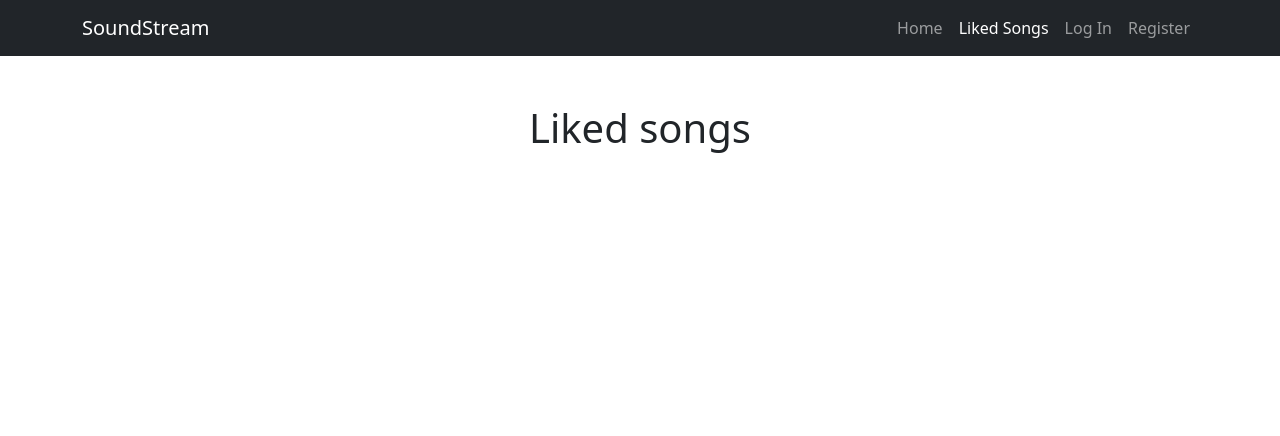
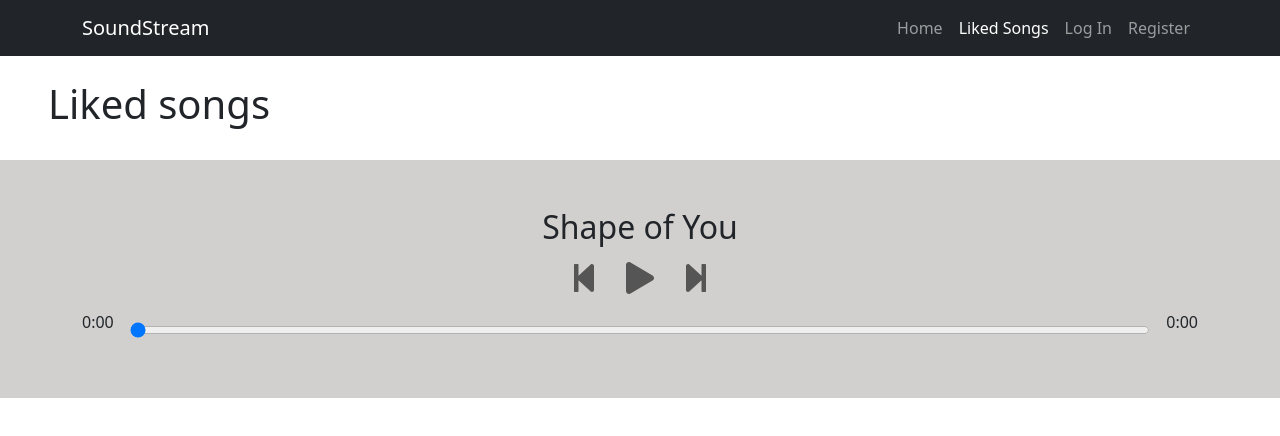
Before and after one commit to adnankuljancic/soundstream, a React (Create React App) app in the folder frontend/: page /liked-songs in a window 1280 px wide. Shown: the top 436 px of the page. Built offline with nearby package versions, Linux system fonts and the light colour scheme.

Commit message:
Player updated

```diff
--- a/frontend/package.json
+++ b/frontend/package.json
@@ -10,6 +10,7 @@
     "react": "^18.2.0",
     "react-bootstrap": "^2.7.4",
     "react-dom": "^18.2.0",
+    "react-icons": "^4.9.0",
     "react-router-bootstrap": "^0.26.2",
     "react-router-dom": "^6.11.2",
     "react-scripts": "5.0.1",
--- a/frontend/src/components/Home/Home.jsx
+++ b/frontend/src/components/Home/Home.jsx
@@ -2,7 +2,7 @@ import { CardGroup } from 'react-bootstrap';
 import { PlaylistCard } from '../PlaylistCard/PlaylistCard';
 export const Home = () => {
   return (
-    <div className='container'>
+    <div className='container my-3'>
       <h1 className='mt-5'>Welcome to SoundStream!</h1>
       <p className='mb-5'>Select a playlist and enjoy listening.</p>
       <CardGroup>
--- a/frontend/src/components/LikedSongs/LikedSongs.jsx
+++ b/frontend/src/components/LikedSongs/LikedSongs.jsx
@@ -1,7 +1,28 @@
+import "./LikedSongs.css";
+import { Player } from "../Player/Player"
 export const LikedSongs = () => {
-    return (
-      <div className='container'>
-        <h1 className='text-center my-5'>Liked songs</h1>
+  const songs = [
+    {
+      name: 'Shape of You',
+      url: 'https://www.soundhelix.com/examples/mp3/SoundHelix-Song-1.mp3',
+    },
+    {
+      name: 'Dance Monkey',
+      url: 'https://www.soundhelix.com/examples/mp3/SoundHelix-Song-2.mp3',
+    },
+    {
+      name: 'Blinding Lights',
+      url: 'https://www.soundhelix.com/examples/mp3/SoundHelix-Song-3.mp3',
+    },
+  ];
+
+  return (
+    <div>
+      <div className='py-4'>
+        <h1 className='ms-5'>Liked songs</h1>
       </div>
-    );
-  };
+      <Player songs={songs}/>
+
+    </div>
+  );
+};
--- a/frontend/src/components/LogIn/LogIn.css
+++ b/frontend/src/components/LogIn/LogIn.css
@@ -0,0 +1,3 @@
+#loginContainer {
+    max-width: 800px;
+}
--- a/frontend/src/components/LogIn/LogIn.jsx
+++ b/frontend/src/components/LogIn/LogIn.jsx
@@ -4,7 +4,7 @@ import "./LogIn.css";
 
 export const LogIn = () => {
   return (
-    <div className="container">
+    <div className="container" id="loginContainer">
       <h1 className="my-5 text-center">Log in to SoundStream</h1>
       <Form>
         <Form.Group className="mb-3" controlId="formBasicEmail">
--- /dev/null
+++ b/frontend/src/components/Player/Player.css
@@ -0,0 +1,12 @@
+.icon {
+    font-size: 32px;
+    color: #555555;
+}
+
+.player {
+    background-color: #D1D0CE;
+}
+
+.progress-bar {
+    width: 100%;
+}
--- /dev/null
+++ b/frontend/src/components/Player/Player.jsx
@@ -0,0 +1,101 @@
+import React, { useState, useRef, useEffect } from 'react';
+import { FaPlay, FaPause, FaStepForward, FaStepBackward } from 'react-icons/fa';
+import './Player.css';
+
+export const Player = ({ songs }) => {
+  const [currentIndex, setCurrentIndex] = useState(0);
+  const [isPlaying, setIsPlaying] = useState(false);
+  const [currentTime, setCurrentTime] = useState(0);
+  const [duration, setDuration] = useState(0);
+  const currentSong = songs[currentIndex];
+  const audioRef = useRef(null);
+
+  const handlePlayPause = () => {
+    if (isPlaying) {
+      audioRef.current.pause();
+    } else {
+      audioRef.current.play();
+    }
+    setIsPlaying((prevIsPlaying) => !prevIsPlaying);
+  };
+
+  const handleNext = () => {
+    setCurrentIndex((prevIndex) => (prevIndex === songs.length - 1 ? 0 : prevIndex + 1));
+  };
+
+  const handlePrevious = () => {
+    setCurrentIndex((prevIndex) => (prevIndex === 0 ? songs.length - 1 : prevIndex - 1));
+  };
+
+  const handleCanPlayThrough = () => {
+    if (isPlaying) {
+      audioRef.current.play();
+    }
+  };
+
+  const formatTime = (timeInSeconds) => {
+    const minutes = Math.floor(timeInSeconds / 60);
+    const seconds = Math.floor(timeInSeconds % 60);
+    return `${minutes}:${seconds < 10 ? '0' : ''}${seconds}`;
+  };
+
+  const handleTimeUpdate = (event) => {
+    setCurrentTime(event.target.currentTime);
+  };
+
+  const handleSeek = (event) => {
+    const seekTime = event.target.value;
+    setCurrentTime(seekTime);
+    const audioElement = audioRef.current;
+    audioElement.currentTime = seekTime;
+  };
+
+  useEffect(() => {
+    const audioElement = audioRef.current;
+
+    const handleLoadedMetadata = () => {
+      setDuration(audioElement.duration);
+    };
+
+    audioElement.addEventListener('loadedmetadata', handleLoadedMetadata);
+    audioElement.addEventListener('timeupdate', handleTimeUpdate);
+
+    return () => {
+      audioElement.removeEventListener('loadedmetadata', handleLoadedMetadata);
+      audioElement.removeEventListener('timeupdate', handleTimeUpdate);
+    };
+  }, []);
+
+  return (
+    <div className="d-flex flex-column align-items-center py-5 player">
+      <h2>{currentSong.name}</h2>
+      <audio
+        ref={audioRef}
+        src={currentSong.url}
+        controls={false}
+        onCanPlayThrough={handleCanPlayThrough}
+      />
+      <div className="controls my-2">
+        <FaStepBackward className="icon" onClick={handlePrevious} />
+        {isPlaying ? (
+          <FaPause className="icon mx-4" onClick={handlePlayPause} />
+        ) : (
+          <FaPlay className="icon mx-4" onClick={handlePlayPause} />
+        )}
+        <FaStepForward className="icon" onClick={handleNext} />
+      </div>
+      <div className="progress-container container mt-2 d-flex align-items-center">
+        <p>{formatTime(currentTime)}</p>
+        <input
+          type="range"
+          min={0}
+          max={duration}
+          value={currentTime}
+          onChange={handleSeek}
+          className="progress-bar mx-3"
+        />
+        <p>{formatTime(duration)}</p>
+      </div>
+    </div>
+  );
+};
--- a/frontend/src/components/Register/Register.css
+++ b/frontend/src/components/Register/Register.css
@@ -0,0 +1,3 @@
+#registerContainer {
+    max-width: 800px;
+}
--- a/frontend/src/components/Register/Register.jsx
+++ b/frontend/src/components/Register/Register.jsx
@@ -27,7 +27,7 @@ export const Register = () => {
   };
 
   return (
-    <div className="container">
+    <div className="container" id="registerContainer">
       <h1 className="my-5 text-center">Register for SoundStream</h1>
       <Form onSubmit={handleSubmit}>
         <Form.Group className="mb-3" controlId="formBasicFullName">
```
Also changed, not shown: frontend/src/components/LikedSongs/LikedSongs.css (added), 1 other file (tests, documents, lock files or other folders).
